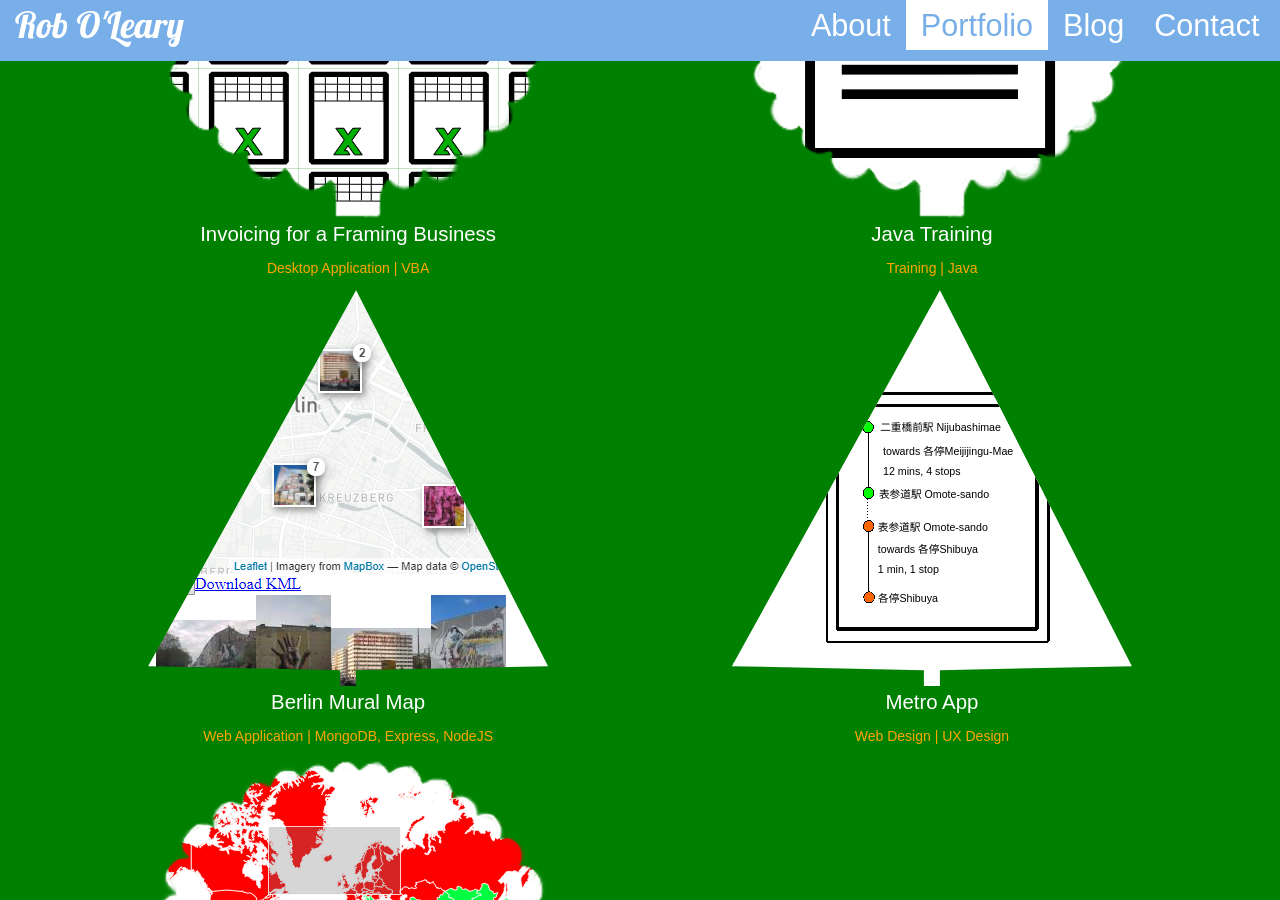
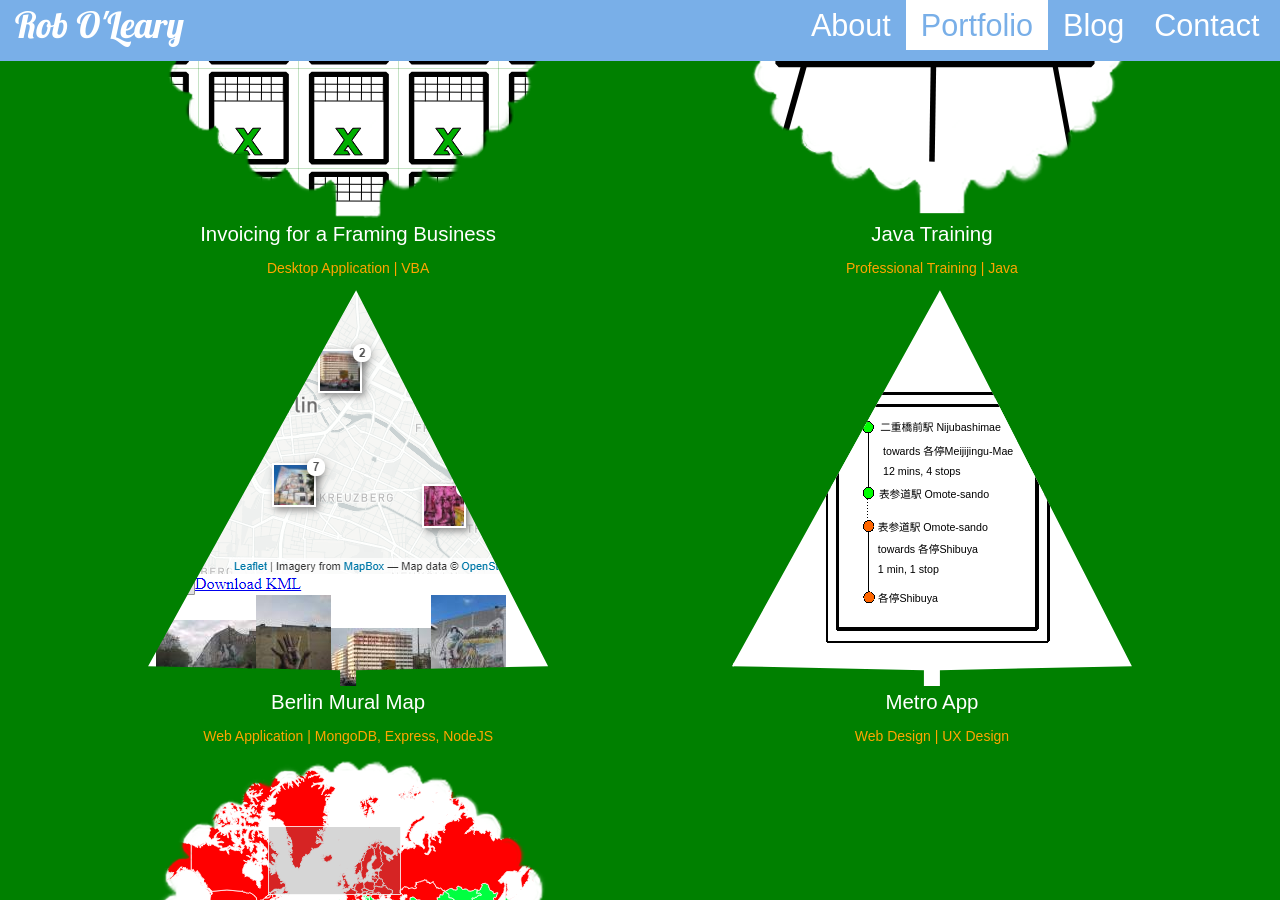
Before and after one commit to robole/robole.github.io, a Jekyll site: the page built from index.html, in a window 1280 px wide and 900 px high, scrolled down 1966 px. Built offline with Jekyll 4.4.1, drawn with Linux system fonts in a browser that asks for light colours.

Commit message:
add new java cover

```diff
--- a/_includes/portfolio.html
+++ b/_includes/portfolio.html
@@ -60,7 +60,7 @@
           <figcaption>Java Training</figcaption>
           </a>
         </figure>
-        <h5>Training | Java</h5>
+        <h5>Professional Training | Java</h5>
       </article>
     </div>
   </div>
```
Also changed, not shown: assets/img/java-training.svg.
